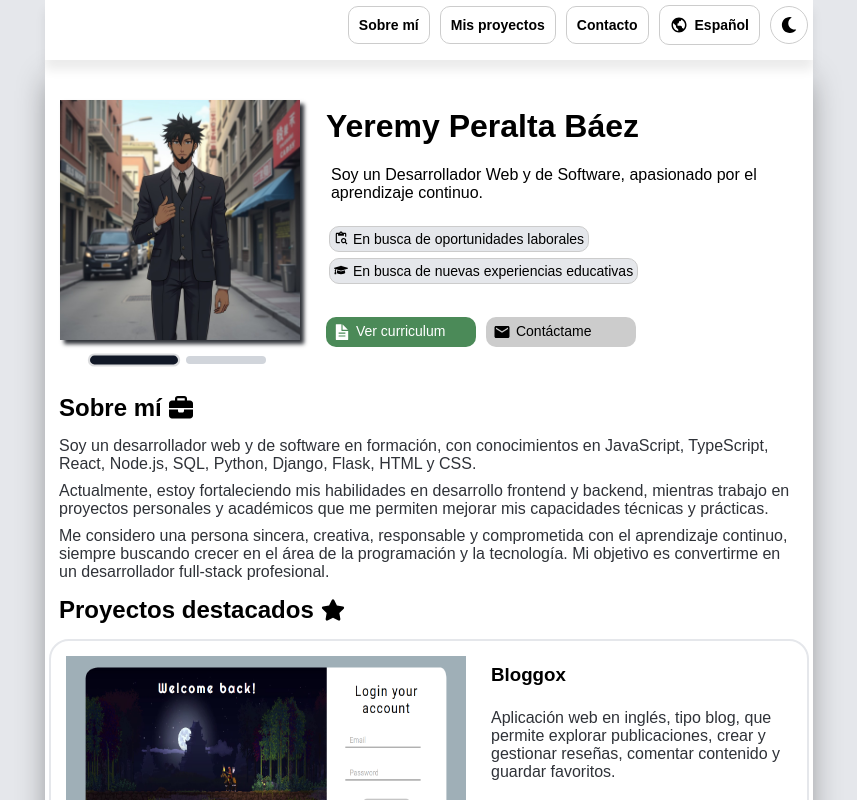
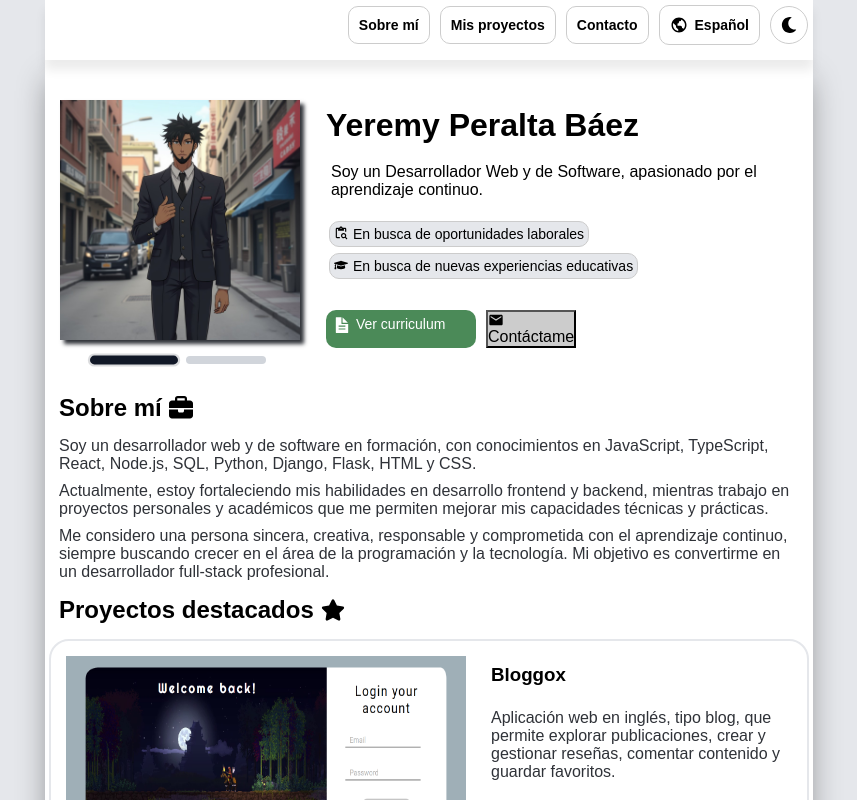
Before and after one commit to Yeremaia/portafolioWeb, a React (Vite) app: page / in a window 1280 px wide. Shown: the top 800 px of the page, without its empty margins (211-1068 px from the left). Built offline with nearby package versions, Linux system fonts and the light colour scheme.

Commit message:
agregando scroll al contactame

```diff
--- a/src/paginas/inicio.jsx
+++ b/src/paginas/inicio.jsx
@@ -152,6 +152,15 @@ function Inicio() {
     }
     };
 
+
+    // SCROLL SUAVE
+    const irASeccion = (id) => {
+        const elemento = document.getElementById(id);
+        if (elemento) {
+        elemento.scrollIntoView({ behavior: "smooth" });
+        }
+    };
+
     return (
         <div className="contenedor-todo">
             <div className="contenedor-inicio">
@@ -185,7 +194,7 @@ function Inicio() {
                         </ul>
                         <div className="boton-curriculum">
                             <a href="https://drive.google.com/file/d/1VKbdFF_6kFx7RgXUG8iZLcC83NbPs5FG/view?usp=sharing" target="_blank" id="verCurriculum"><IoDocumentTextSharp /> {t("main.ver-cv")}</a>
-                            <a href="#ir-contacto" id="contactame"><MdEmail /> {t("main.contactame")}</a>
+                            <button id="contactame" onClick={() => irASeccion("ir-contacto")}><MdEmail /> {t("main.contactame")}</button>
                         </div>
                     </div>
                 </div>
```
